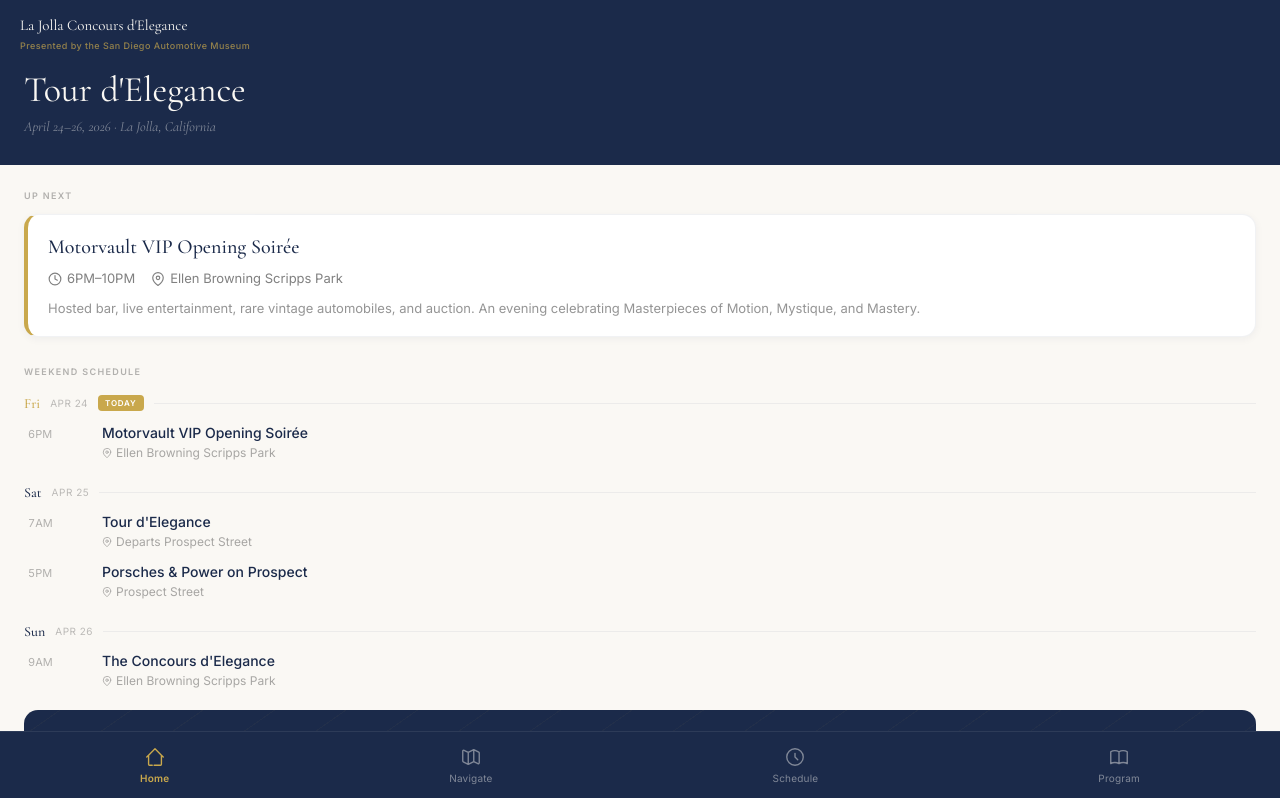
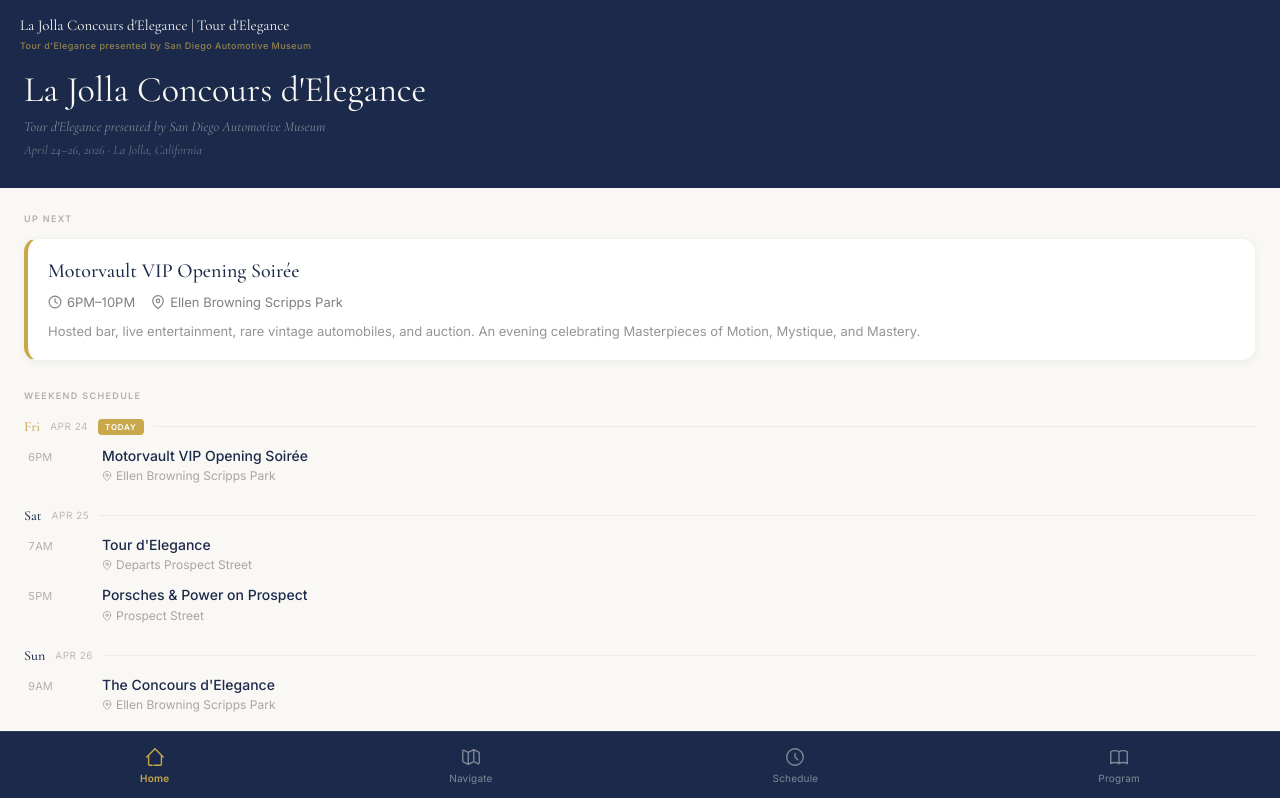
Before and after one commit to fullysorted/toor, a Next.js app in the folder toor/: page /home in a window 1280 px wide. Shown: the top 798 px of the page. Built offline with nearby package versions, Linux system fonts and the light colour scheme.

Commit message:
Update header: Concours | Tour title, presented by subtitle

```diff
--- a/toor/app/home/page.tsx
+++ b/toor/app/home/page.tsx
@@ -123,10 +123,10 @@
       }}>
         <div>
           <div style={{ fontFamily: "var(--heading-font)", fontSize: 15, color: "var(--bg)", fontWeight: 400 }}>
-            {brandConfig.event_name}
+            La Jolla Concours d&apos;Elegance | Tour d&apos;Elegance
           </div>
           <div style={{ fontSize: 9, fontWeight: 500, letterSpacing: "0.05em", color: "var(--accent)", opacity: 0.7, marginTop: 2 }}>
-            Presented by the San Diego Automotive Museum
+            Tour d&apos;Elegance presented by San Diego Automotive Museum
           </div>
         </div>
       </div>
@@ -143,13 +143,21 @@
           color: "var(--bg)",
           margin: 0, lineHeight: 1.1,
         }}>
-          Tour d&apos;Elegance
+          La Jolla Concours d&apos;Elegance
         </h1>
         <p style={{
           fontFamily: "var(--heading-font)",
           fontSize: 14, fontStyle: "italic",
           color: "var(--bg)", opacity: 0.45,
           marginTop: 6,
+        }}>
+          Tour d&apos;Elegance presented by San Diego Automotive Museum
+        </p>
+        <p style={{
+          fontFamily: "var(--heading-font)",
+          fontSize: 13, fontStyle: "italic",
+          color: "var(--bg)", opacity: 0.35,
+          marginTop: 4,
         }}>
           April 24{"\u2013"}26, 2026 {"\u00b7"} La Jolla, California
         </p>
```
